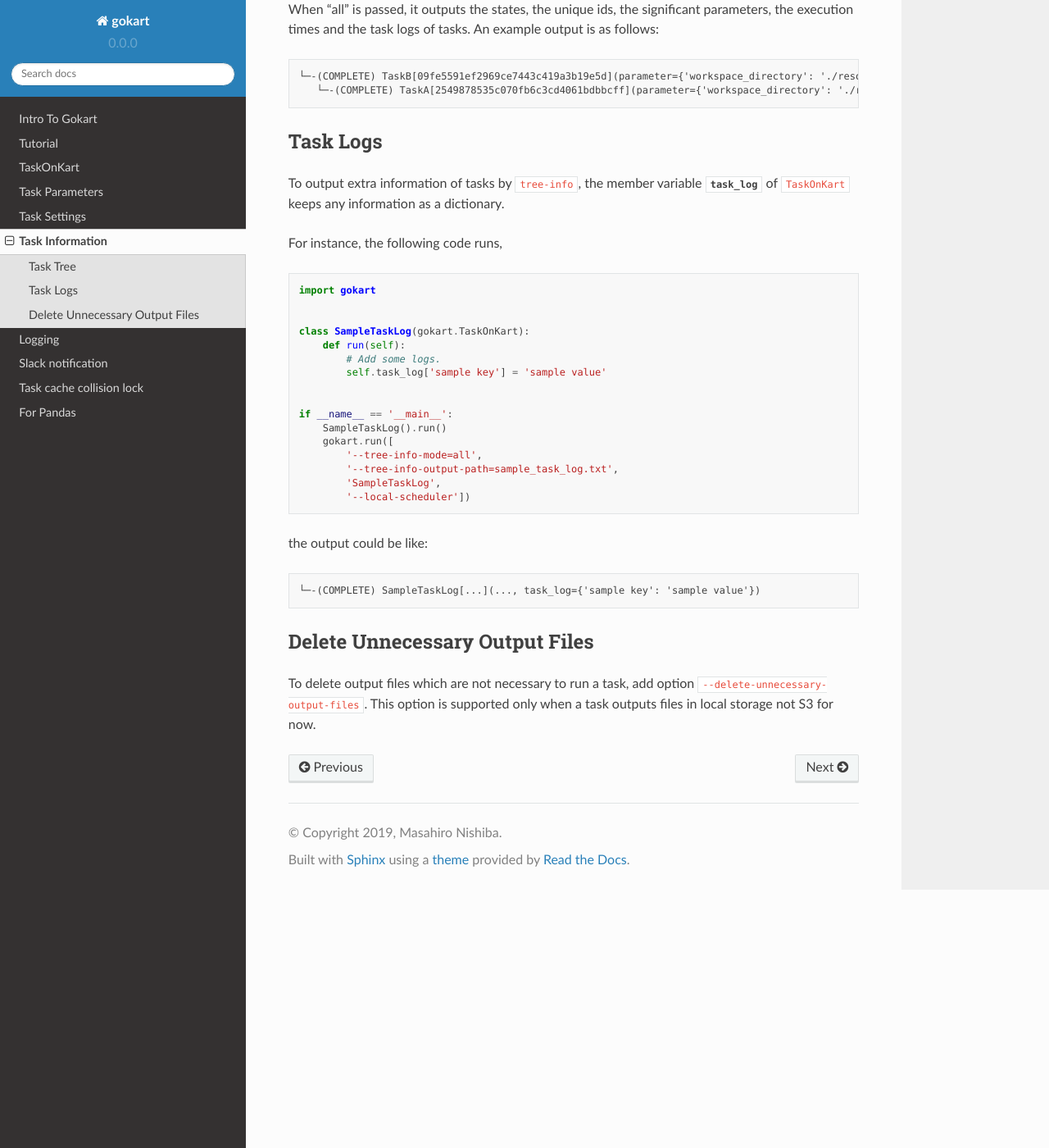
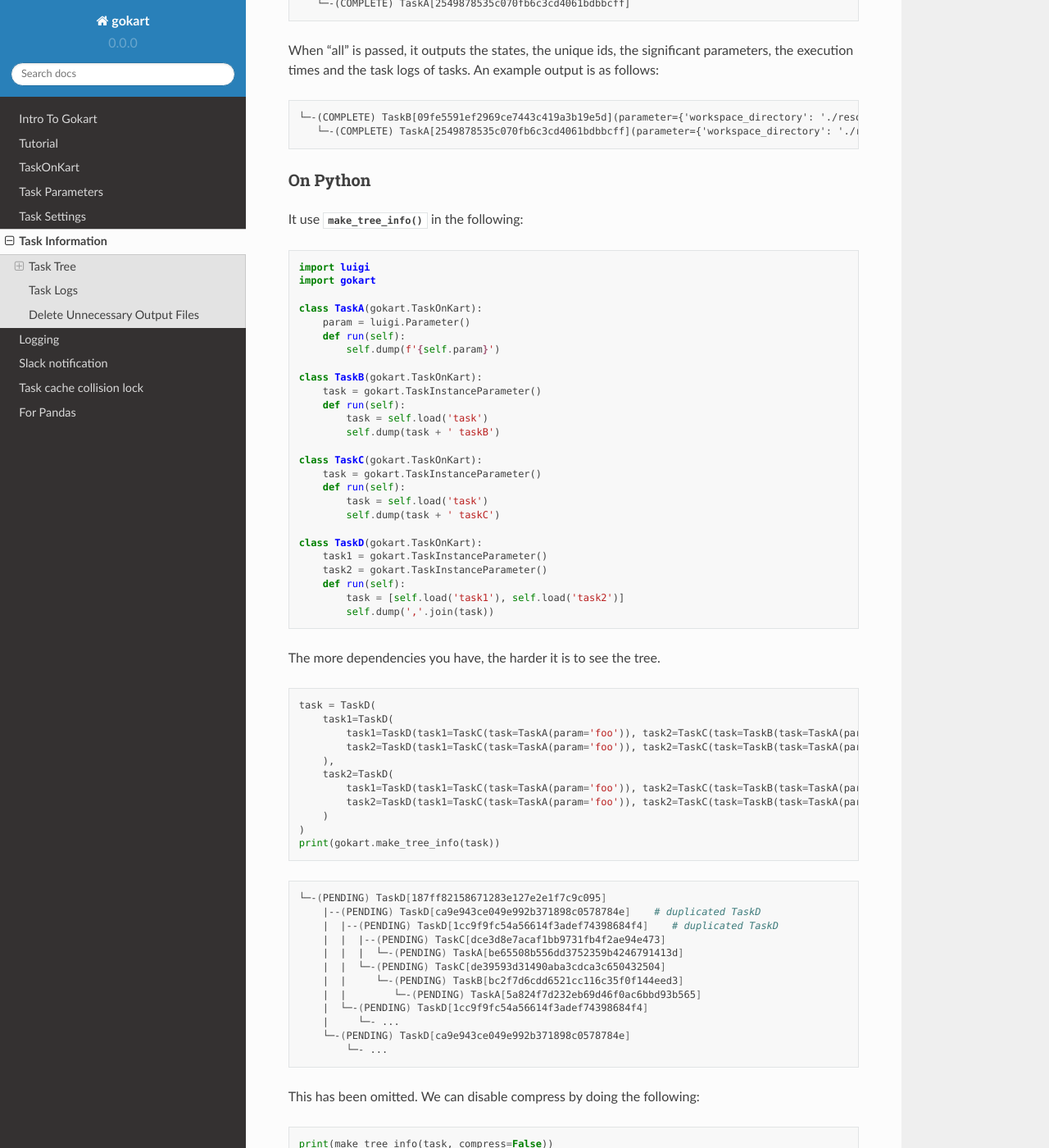
Before and after one commit to m3dev/gokart, a Sphinx documentation site: the page built from docs/task_information.rst, in a window 1280 px wide and 1400 px high, scrolled down 892 px. Shown: the whole window at 82% size. Built offline with Sphinx 7.4.7 and the Read the Docs theme 2.0.0, drawn with Linux system fonts in a browser that asks for light colours; pages that are not in the unit, such as notebooks, are missing from menus; the version number is read from the project's files by our own code.

Commit message:
update document

```diff
--- a/docs/task_information.rst
+++ b/docs/task_information.rst
@@ -7,6 +7,10 @@ Task Tree
 There are two ways to print the significant parameters and state of the task and its dependencies in a tree format.
 One is to use luigi module. See `luigi.tools.deps_tree module <https://luigi.readthedocs.io/en/stable/api/luigi.tools.deps_tree.html>`_ for details.
 Another is to use ``task-info`` option which is implemented in gokart.
+
+
+On CLI
+~~~~~~
 
 An example implementation could be like:
 
@@ -51,6 +55,85 @@ An example output is as follows:
        └─-(COMPLETE) TaskA[2549878535c070fb6c3cd4061bdbbcff](parameter={'workspace_directory': './resources/', 'local_temporary_directory': './resources/tmp/', 'param': 'called by TaskB'}, output=['./resources/output_of_task_a_2549878535c070fb6c3cd4061bdbbcff.pkl'], time=0.0009829998016357422s, task_log={})
 
 
+On Python
+~~~~~~~~~
+
+It use :func:`~gokart.info.make_tree_info` in the following:
+
+
+.. code:: python
+
+    import luigi
+    import gokart
+
+    class TaskA(gokart.TaskOnKart):
+        param = luigi.Parameter()
+        def run(self):
+            self.dump(f'{self.param}')
+
+    class TaskB(gokart.TaskOnKart):
+        task = gokart.TaskInstanceParameter()
+        def run(self):
+            task = self.load('task')
+            self.dump(task + ' taskB')
+
+    class TaskC(gokart.TaskOnKart):
+        task = gokart.TaskInstanceParameter()
+        def run(self):
+            task = self.load('task')
+            self.dump(task + ' taskC')
+
+    class TaskD(gokart.TaskOnKart):
+        task1 = gokart.TaskInstanceParameter()
+        task2 = gokart.TaskInstanceParameter()
+        def run(self):
+            task = [self.load('task1'), self.load('task2')]
+            self.dump(','.join(task))
+
+
+The more dependencies you have, the harder it is to see the tree.
+
+
+.. code:: python
+
+    task = TaskD(
+        task1=TaskD(
+            task1=TaskD(task1=TaskC(task=TaskA(param='foo')), task2=TaskC(task=TaskB(task=TaskA(param='bar')))),  # same task
+            task2=TaskD(task1=TaskC(task=TaskA(param='foo')), task2=TaskC(task=TaskB(task=TaskA(param='bar'))))   # same task
+        ),
+        task2=TaskD(
+            task1=TaskD(task1=TaskC(task=TaskA(param='foo')), task2=TaskC(task=TaskB(task=TaskA(param='bar')))),  # same task
+            task2=TaskD(task1=TaskC(task=TaskA(param='foo')), task2=TaskC(task=TaskB(task=TaskA(param='bar'))))   # same task
+        )
+    )
+    print(gokart.make_tree_info(task))
+
+
+.. code:: sh
+
+    └─-(PENDING) TaskD[187ff82158671283e127e2e1f7c9c095]
+        |--(PENDING) TaskD[ca9e943ce049e992b371898c0578784e]    # duplicated TaskD
+        |  |--(PENDING) TaskD[1cc9f9fc54a56614f3adef74398684f4]    # duplicated TaskD
+        |  |  |--(PENDING) TaskC[dce3d8e7acaf1bb9731fb4f2ae94e473]
+        |  |  |  └─-(PENDING) TaskA[be65508b556dd3752359b4246791413d]
+        |  |  └─-(PENDING) TaskC[de39593d31490aba3cdca3c650432504]
+        |  |     └─-(PENDING) TaskB[bc2f7d6cdd6521cc116c35f0f144eed3]
+        |  |        └─-(PENDING) TaskA[5a824f7d232eb69d46f0ac6bbd93b565]
+        |  └─-(PENDING) TaskD[1cc9f9fc54a56614f3adef74398684f4]
+        |     └─- ...
+        └─-(PENDING) TaskD[ca9e943ce049e992b371898c0578784e]
+            └─- ...
+
+
+This has been omitted.
+We can disable compress by doing the following:
+
+.. code:: python
+
+    print(make_tree_info(task, compress=False))
+
+
+
 Task Logs
 ---------
 To output extra information of tasks by ``tree-info``, the member variable :attr:`~gokart.task.TaskOnKart.task_log` of ``TaskOnKart`` keeps any information as a dictionary.
```
